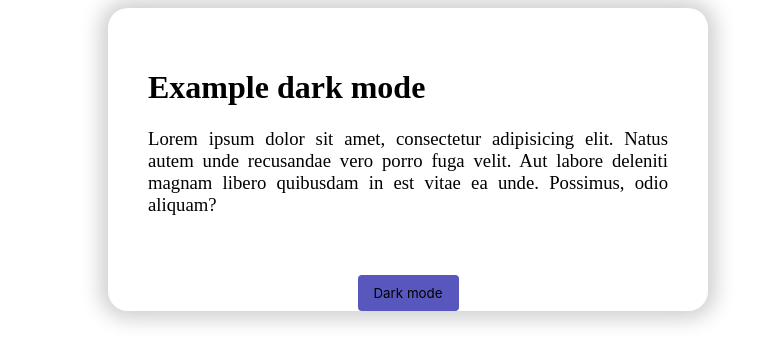
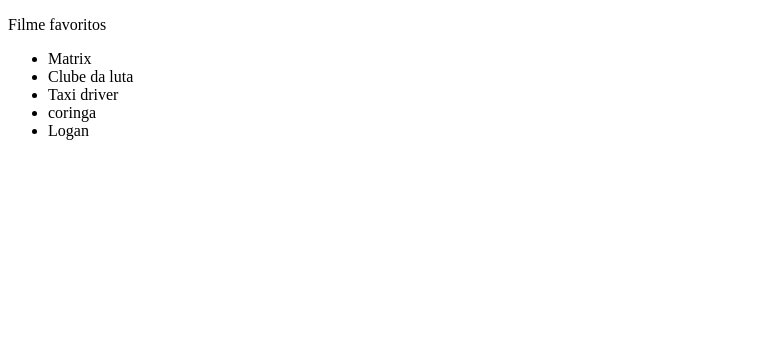
Before and after one commit to FHBaroni/M1S11exercicios, an Angular app: page / in a window 1280 px wide. Shown: the top 364 px of the page, without its empty margins (0-776 px from the left). Built offline with nearby package versions, Linux system fonts and the light colour scheme.

Commit message:
Exercicio 03 semana 11 curso DevInHouse[NDD]

```diff
--- a/src/app/app.component.html
+++ b/src/app/app.component.html
@@ -9,4 +9,4 @@
   <li><a href="#">About</a></li>
   <li><a href="#">Work</a></li>
 </ul> -->
-<app-m1-s11ex2></app-m1-s11ex2>
+<app-m1s11ex3></app-m1s11ex3>
--- a/src/app/app.module.ts
+++ b/src/app/app.module.ts
@@ -2,9 +2,10 @@
 import { BrowserModule } from '@angular/platform-browser';
 import { M1S11ex2Component } from '../app/exercicios/m1-s11ex2/m1-s11ex2.component';
 import { AppComponent } from './app.component';
+import { M1s11ex3Component } from './exercicios/m1s11ex3/m1s11ex3.component';
 
 @NgModule({
-  declarations: [AppComponent, M1S11ex2Component],
+  declarations: [AppComponent, M1S11ex2Component, M1s11ex3Component],
   imports: [BrowserModule],
   providers: [],
   bootstrap: [AppComponent],
--- /dev/null
+++ b/src/app/exercicios/m1s11ex3/m1s11ex3.component.html
@@ -0,0 +1,6 @@
+<p>Filme favoritos</p>
+<ul>
+  <li *ngFor="let filmes of arrayList">
+    {{ filmes }}
+  </li>
+</ul>
--- /dev/null
+++ b/src/app/exercicios/m1s11ex3/m1s11ex3.component.ts
@@ -0,0 +1,20 @@
+import { Component, OnInit } from '@angular/core';
+
+@Component({
+  selector: 'app-m1s11ex3',
+  templateUrl: './m1s11ex3.component.html',
+  styleUrls: ['./m1s11ex3.component.css'],
+})
+export class M1s11ex3Component implements OnInit {
+  arrayList: string[] = [
+    'Matrix ',
+    'Clube da luta ',
+    'Taxi driver ',
+    'coringa ',
+    'Logan ',
+  ];
+
+  constructor() {}
+
+  ngOnInit(): void {}
+}
```
Also changed, not shown: src/app/exercicios/m1s11ex3/m1s11ex3.component.css (added).
